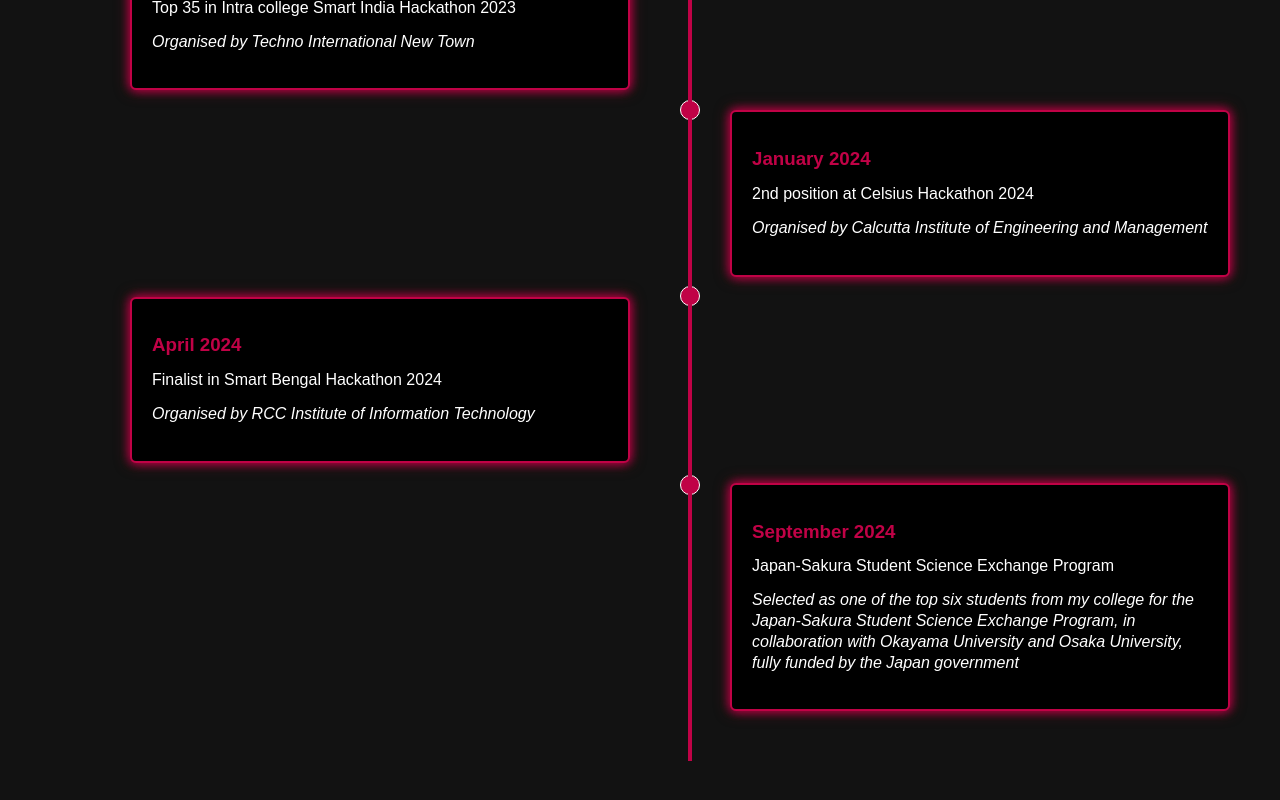
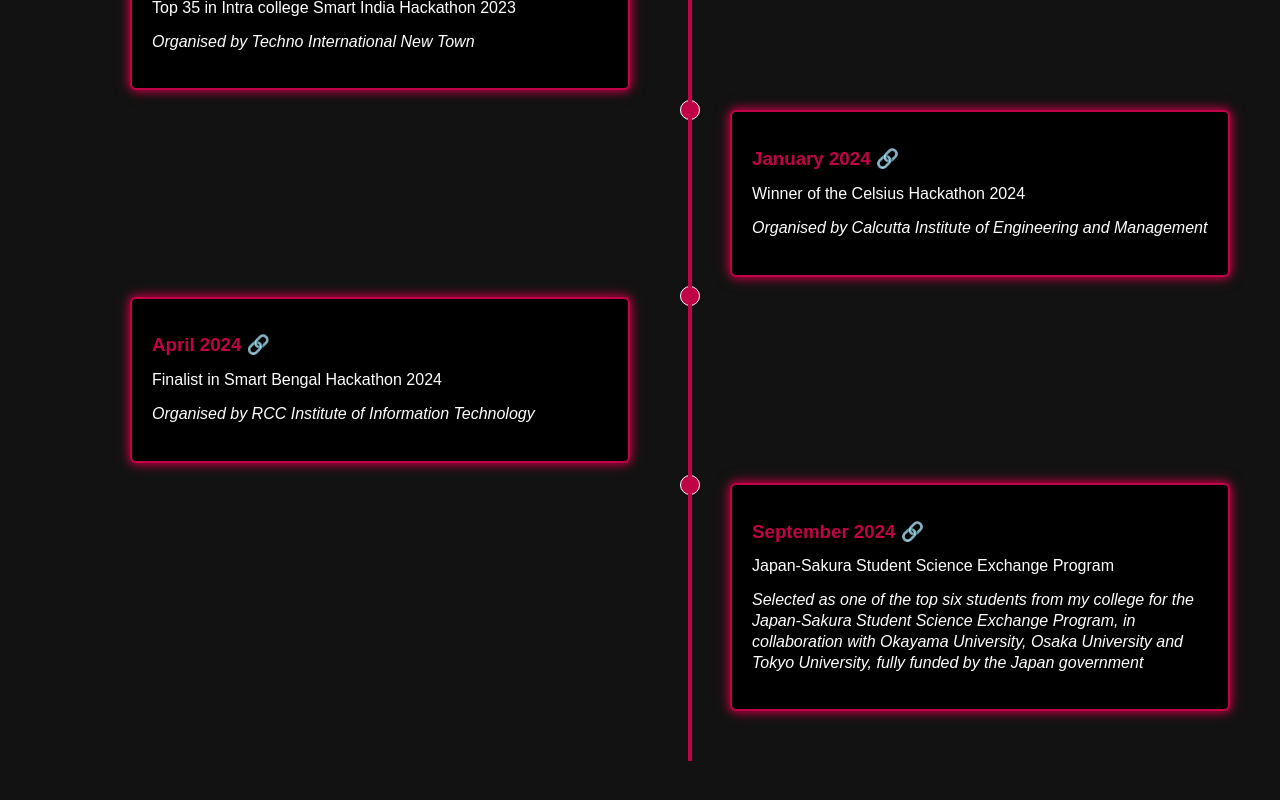
Before and after one commit to suraviroy/My-Portfolio, a React (Create React App) app: page / in a window 1280 px wide. Shown: the part 7074-7874 px from the top of the page. Built offline with nearby package versions, Linux system fonts and the light colour scheme.

Commit message:
Japan pic

```diff
--- a/src/Components/Achievements/Achievements.jsx
+++ b/src/Components/Achievements/Achievements.jsx
@@ -55,6 +55,7 @@
 import sih from '../../images/sih.jpeg';
 import ciem from '../../images/ciem.jpeg';
 import sbh24 from '../../images/sbh2024.jpeg';
+import japan from '../../images/japan.png';
 import AOS from 'aos';
 import 'aos/dist/aos.css'
 
@@ -79,7 +80,7 @@
   },
   {
     date: 'January 2024',
-    title: '2nd position at Celsius Hackathon 2024',
+    title: 'Winner of the Celsius Hackathon 2024',
     organization: 'Organised by Calcutta Institute of Engineering and Management',
     picture: ciem,
   },
@@ -92,8 +93,8 @@
   {
     date: 'September 2024',
     title: 'Japan-Sakura Student Science Exchange Program',
-    organization: 'Selected as one of the top six students from my college for the Japan-Sakura Student Science Exchange Program, in collaboration with Okayama University and Osaka University, fully funded by the Japan government',
-    picture: null,
+    organization: 'Selected as one of the top six students from my college for the Japan-Sakura Student Science Exchange Program, in collaboration with Okayama University, Osaka University and Tokyo University, fully funded by the Japan government',
+    picture: japan,
   },
 ];
 
@@ -112,7 +113,7 @@
   };
   React.useEffect(() => {
     AOS.init();
-}, []);
+  }, []);
   return (
     <div className="Achievements-timeline">
       <div className="Achievements-timeline-h1">WHAT I HAVE ACHIEVE SO FAR</div>
@@ -127,9 +128,14 @@
           onClick={() => openModal(achievement)}
         >
           <div className="Achievements-content">
-            <h3>{achievement.date}</h3>
+            <h3  style={{
+                color: '#C00246',
+                cursor: "pointer"
+              }}>
+              {achievement.date} 🔗
+            </h3>
             <p>{achievement.title}</p>
-            <i><p  style={{ lineHeight: '1.3' }}>{achievement.organization}</p></i>
+            <i><p style={{ lineHeight: '1.3' }}>{achievement.organization}</p></i>
           </div>
         </div>
       ))}
```
Also changed, not shown: src/images/japan.png (added).
